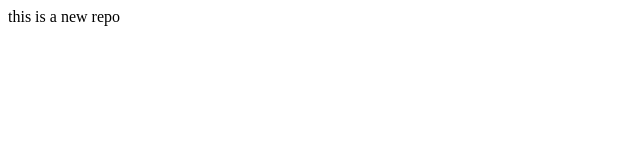
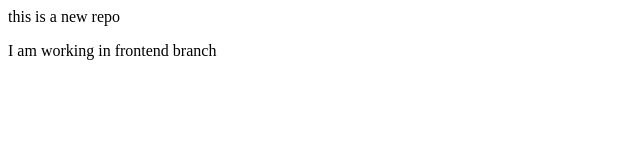
Before and after one commit to yash-choudhary10/my-second-repo, a plain HTML site: page index.html in a window 1280 px wide. Shown: the whole page, without its empty margins (0-640 px from the left). Drawn offline with Linux system fonts and the light colour scheme.

Commit message:
some edit is done in frontend branch

```diff
--- a/index.html
+++ b/index.html
@@ -1 +1,2 @@
 <p>this is a new repo</p>
+<p>I am working in frontend branch</p>
```
